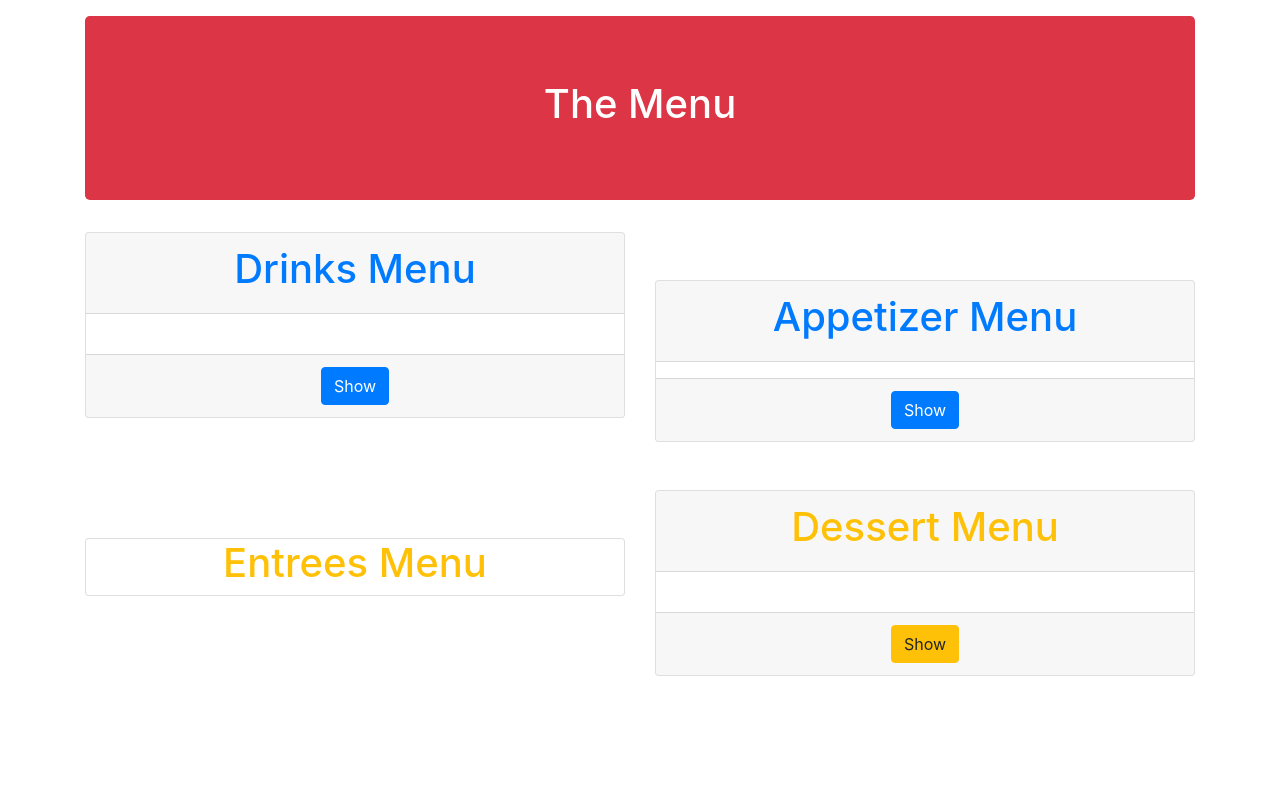
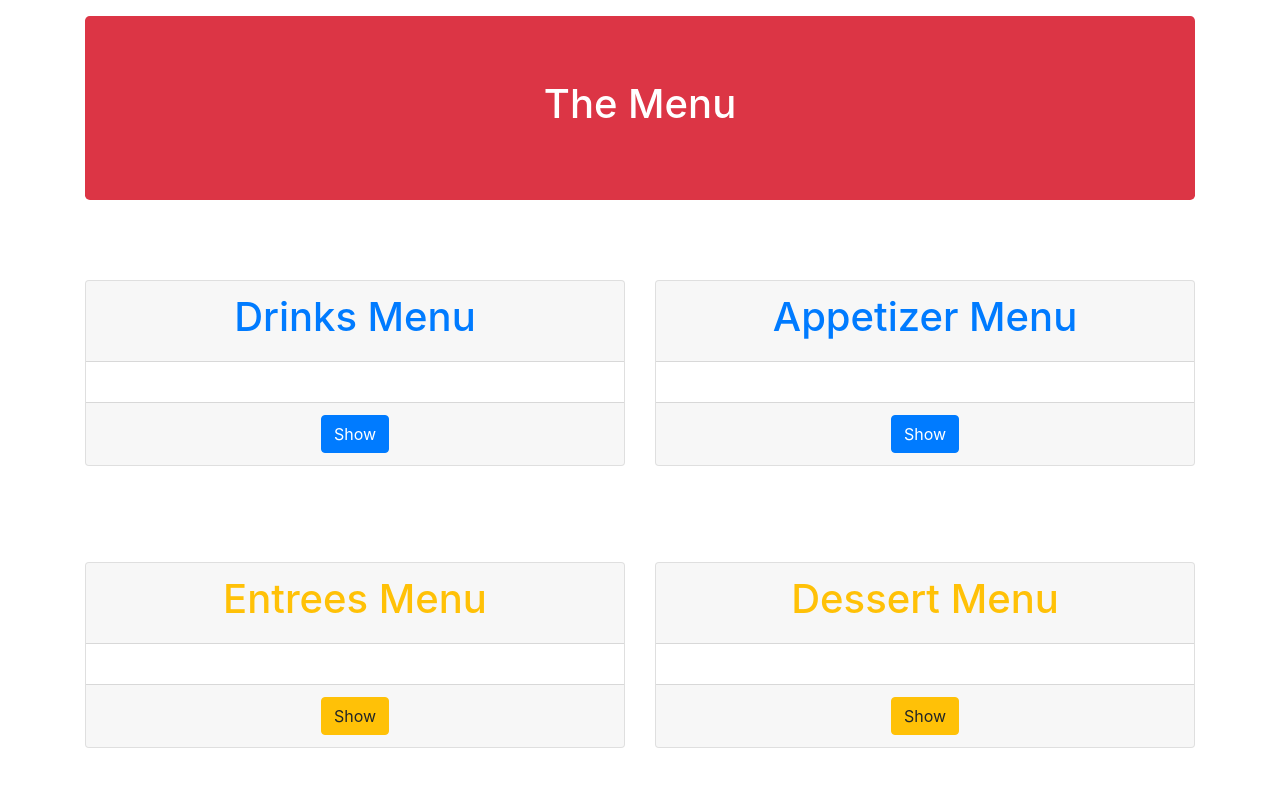
Before and after one commit to precto1285/React-menu, a React (Create React App) app in the folder react-menu/: page / in a window 1280 px wide. Shown: the top 786 px of the page. Built offline with nearby package versions, Linux system fonts and the light colour scheme.

Commit message:
added Entrees Menu

```diff
--- a/react-menu/src/MenuOptions/Appetizer.js
+++ b/react-menu/src/MenuOptions/Appetizer.js
@@ -17,7 +17,7 @@ const Appetizer = props => {
       <div className='card-header'>
         <h1>{props.title}</h1>
       </div>
-      <div className="card-body p-2 text-left">
+      <div className="card-body text-left text-dark">
         {
           appz.showList ?
             <ul>
--- a/react-menu/src/MenuOptions/Dessert.js
+++ b/react-menu/src/MenuOptions/Dessert.js
@@ -14,11 +14,11 @@ const Dessert = props => {
   }
 
   return (
-    <Card>
+    <Card className="my-5">
       <div className="card-header">
         <h1>{props.title}</h1>
       </div>
-      <div className="card-body">
+      <div className="card-body text-left text-dark">
         {
           dzrt.showList ?
             <ul>
--- a/react-menu/src/MenuOptions/Drinks.js
+++ b/react-menu/src/MenuOptions/Drinks.js
@@ -16,9 +16,9 @@ const Drinks = props => {
     }
 
   return (
-    <Card>
+    <Card className="my-5">
       <div className="card-header"><h1>{props.title}</h1></div>
-      <div className="card-body text-left">
+      <div className="card-body text-left text-dark">
         {
           drnkz.showDrinks ?
             <ul>
--- a/react-menu/src/MenuOptions/Entree.js
+++ b/react-menu/src/MenuOptions/Entree.js
@@ -1,10 +1,38 @@
-import React from 'react';
+import React, { useState } from 'react';
+import { Card } from 'reactstrap';
 
 const Entrees = props => {
+  const [entreez, setEntreez] = useState({
+    showList: false
+  })
+  const clickHandler = () => {
+    const show = entreez.showList;
+    setEntreez({
+      entrees: ['Chicken Adobo', 'Crispy Pata', 'Beef Kaldereta'],
+      showList: !show
+    })
+  }
   return (
-    <div className='card my-5'>
-      <h1>{props.title}</h1>
-    </div>
+
+    <Card className="my-5">
+      <div className="card-header">
+        <h1>{props.title}</h1>
+      </div>
+      <div className="card-body text-left text-dark">
+        {
+          entreez.showList ?
+            <ul>
+              <li>{entreez.entrees[0]}</li>
+              <li>{entreez.entrees[1]}</li>
+              <li>{entreez.entrees[2]}</li>
+            </ul>
+            : null
+        }
+      </div>
+      <div className="card-footer">
+        <button onClick={clickHandler} className="btn btn-warning">Show</button>
+      </div>
+    </Card>
   )
 }
 
```
